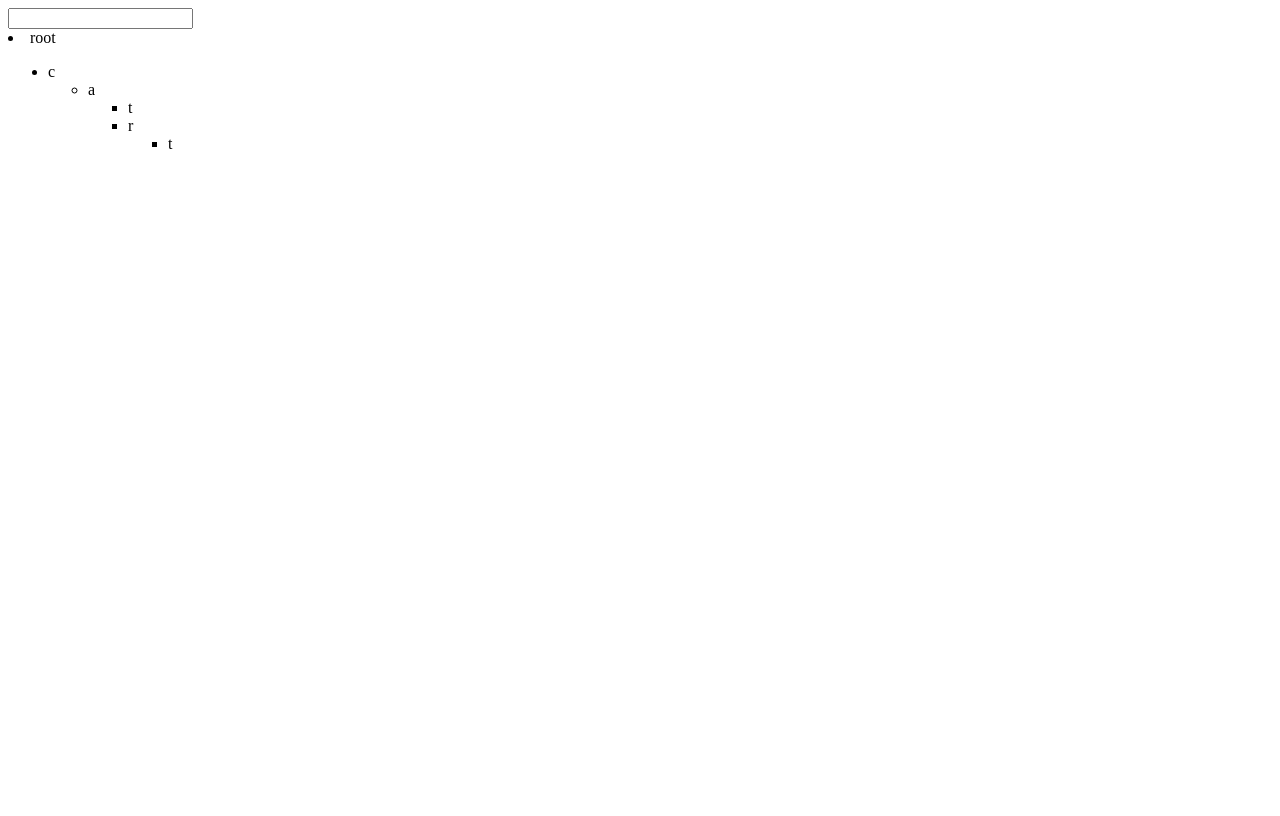
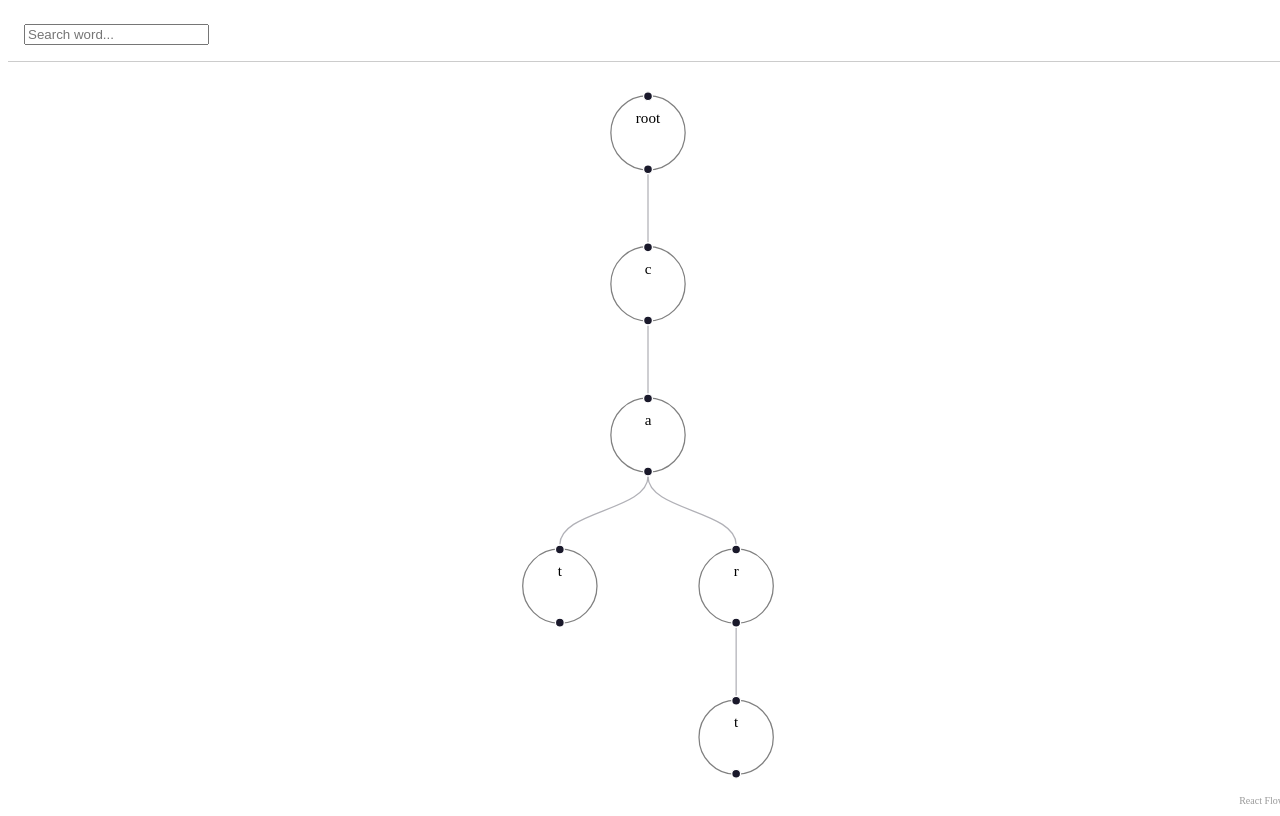
Before and after one commit to Goooble/concordia, a React (Vite) app: page / in a window 1280 px wide. Built offline with nearby package versions, Linux system fonts and the light colour scheme.

Commit message:
visualizer

```diff
--- a/package.json
+++ b/package.json
@@ -11,11 +11,13 @@
   },
   "dependencies": {
     "@xyflow/react": "^12.10.2",
+    "dagre": "^0.8.5",
     "react": "^19.2.6",
     "react-dom": "^19.2.6"
   },
   "devDependencies": {
     "@eslint/js": "^10.0.1",
+    "@types/dagre": "^0.7.54",
     "@types/node": "^24.12.3",
     "@types/react": "^19.2.14",
     "@types/react-dom": "^19.2.3",
--- a/src/App.tsx
+++ b/src/App.tsx
@@ -1,18 +1,44 @@
 import "./App.css";
+import "@xyflow/react/dist/style.css";
+
+import { useMemo, useState } from "react";
+import { ReactFlow } from "@xyflow/react";
+
 import { main } from "./minisearch/main";
-import TreeNode from "./TreeNode";
-import { useState } from "react";
+import { trieToFlow } from "./flow";
 
 function App() {
+  const { trie } = useMemo(() => main(), []);
+
   const [query, setQuery] = useState("");
   const [highlightedNodes, setHighlightedNodes] = useState<number[]>([]);
   const [found, setFound] = useState<boolean | null>(null);
-  const { trie } = main();
+
+  const tree = useMemo(() => trie.toJSON(), [trie]);
+
+  const { nodes, edges } = useMemo(
+    () => trieToFlow(tree, highlightedNodes),
+    [tree, highlightedNodes],
+  );
 
   return (
-    <>
+    <div
+      style={{
+        width: "100vw",
+        height: "100vh",
+        display: "flex",
+        flexDirection: "column",
+      }}
+    >
+      <div
+        style={{
+          padding: "1rem",
+          borderBottom: "1px solid #ccc",
+        }}
+      >
         <input
           value={query}
+          placeholder="Search word..."
           onChange={(e) => {
             const value = e.target.value;
 
@@ -24,8 +50,22 @@ function App() {
             setFound(trie.search(value));
           }}
         />
-      <TreeNode node={trie.toJSON()} highlightedNodes={highlightedNodes} />
-    </>
+
+        {query.length > 0 && (
+          <span style={{ marginLeft: "1rem" }}>
+            {found ? "Found" : "Not Found"}
+          </span>
+        )}
+      </div>
+
+      <div
+        style={{
+          flex: 1,
+        }}
+      >
+        <ReactFlow nodes={nodes} edges={edges} fitView />
+      </div>
+    </div>
   );
 }
 
--- a/src/TreeNode.tsx
+++ b/src/TreeNode.tsx
@@ -1,3 +1,4 @@
+import { type TrieJSON } from "./types";
 function TreeNode({
   node,
   highlightedNodes,
--- /dev/null
+++ b/src/flow.tsx
@@ -0,0 +1,78 @@
+import dagre from "dagre";
+import { type Edge, type Node } from "@xyflow/react";
+
+const NODE_WIDTH = 60;
+const NODE_HEIGHT = 60;
+
+export function trieToFlow(tree: any, highlightedNodes: number[]) {
+  const nodes: Node[] = [];
+  const edges: Edge[] = [];
+
+  function dfs(node: any, parentId?: string) {
+    const id = node.id.toString();
+
+    nodes.push({
+      id,
+      position: { x: 0, y: 0 }, // dagre will overwrite
+      data: {
+        label: node.label,
+      },
+      style: {
+        border: highlightedNodes.includes(node.id)
+          ? "3px solid orange"
+          : "1px solid gray",
+        borderRadius: "50%",
+        width: NODE_WIDTH,
+        height: NODE_HEIGHT,
+      },
+    });
+
+    if (parentId) {
+      edges.push({
+        id: `${parentId}-${id}`,
+        source: parentId,
+        target: id,
+      });
+    }
+
+    for (const child of node.children) {
+      dfs(child, id);
+    }
+  }
+
+  dfs(tree);
+
+  const graph = new dagre.graphlib.Graph();
+
+  graph.setDefaultEdgeLabel(() => ({}));
+
+  graph.setGraph({
+    rankdir: "TB", // Top -> Bottom
+    ranksep: 60,
+    nodesep: 80,
+  });
+
+  nodes.forEach((node) => {
+    graph.setNode(node.id, {
+      width: NODE_WIDTH,
+      height: NODE_HEIGHT,
+    });
+  });
+
+  edges.forEach((edge) => {
+    graph.setEdge(edge.source, edge.target);
+  });
+
+  dagre.layout(graph);
+
+  nodes.forEach((node) => {
+    const pos = graph.node(node.id);
+
+    node.position = {
+      x: pos.x - NODE_WIDTH / 2,
+      y: pos.y - NODE_HEIGHT / 2,
+    };
+  });
+
+  return { nodes, edges };
+}
--- /dev/null
+++ b/src/types.ts
@@ -0,0 +1,34 @@
+export type TrieJSON = {
+  id: number;
+  label: string;
+  isWord: boolean;
+  children: TrieJSON[];
+};
+
+export interface TreeNodeProps {
+  node: TrieJSON;
+  highlightedNodes: number[];
+}
+
+export type TrieSearchResult = {
+  query: string;
+  found: boolean;
+  visitedNodeIds: number[];
+};
+
+export type FlowNode = {
+  id: string;
+  position: {
+    x: number;
+    y: number;
+  };
+  data: {
+    label: string;
+  };
+};
+
+export type FlowEdge = {
+  id: string;
+  source: string;
+  target: string;
+};
```
Also changed, not shown: src/minisearch/trie.ts (+1 -7 lines), 1 other file (tests, documents, lock files or other folders). Lines whose indentation alone changed are shown as unchanged.
